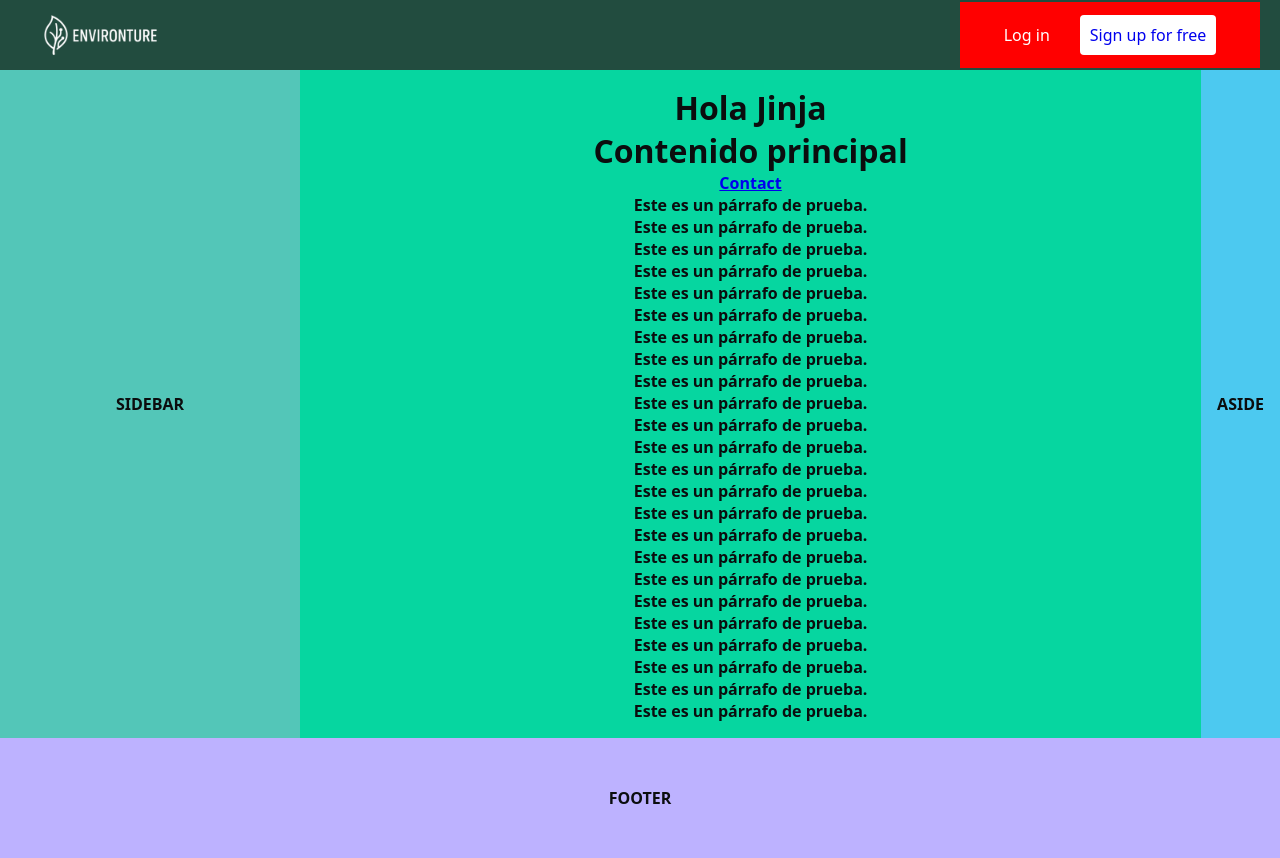
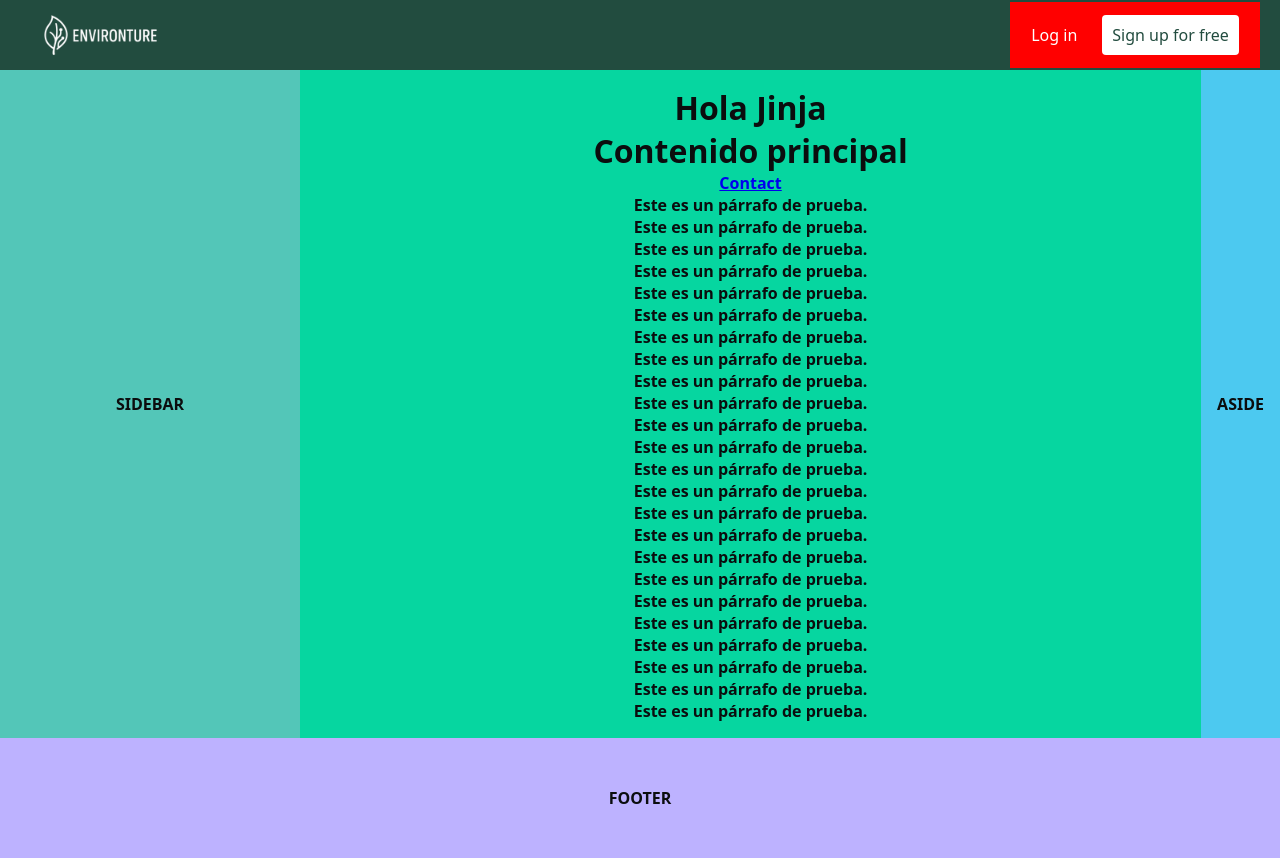
Before and after one commit to AlbertoRigoglioso/PrimerosPasos, a Flask app: page / in a window 1280 px wide. Run offline with Flask 3, Linux system fonts and the light colour scheme.

Commit message:
Update styles.css

```diff
--- a/static/css/styles.css
+++ b/static/css/styles.css
@@ -1,5 +1,6 @@
 /* Layout muy simple con CSS Grid y colores sólidos por elemento */
 :root {
+  --c-corporate:#224C3F;
   --c-header: #224C3F;
   --c-nav: #ffd166;
   --c-main: #06d6a0;
@@ -36,7 +37,7 @@ html, body { height: 100%; font-family: system-ui, sans-serif; }
 
 header { grid-area: header; align-items:center; background: var(--c-header); padding: 2px; justify-content: space-between; padding-right: 20px; padding-left: 20px;
   display: grid;                     /* grid de 3 filas */
-  grid-template-columns: auto 1fr 300px;
+  grid-template-columns: auto 1fr 250px;
   grid-template-rows: 100%;
   grid-template-areas:
     "header_c1 header_c2 header_c3";
@@ -88,7 +89,7 @@ footer { grid-area: footer; background: var(--c-footer); padding: 16px; }
   display: flex;               /* activa flexbox */
   align-items: center;         /* centra verticalmente */
   justify-content: center;
-  gap: 30px;
+  gap: 25px;
   width: 100%;  /* % del ancho del padre */
   height: 100%; /* % de la altura del padre */
   background: red;
@@ -107,4 +108,5 @@ footer { grid-area: footer; background: var(--c-footer); padding: 16px; }
   text-decoration: none; /* quita subrayado */
   display: flex;
   align-items: center;    /* Centrar verticalmente */
+  color: var(--c-corporate);
 }
```
